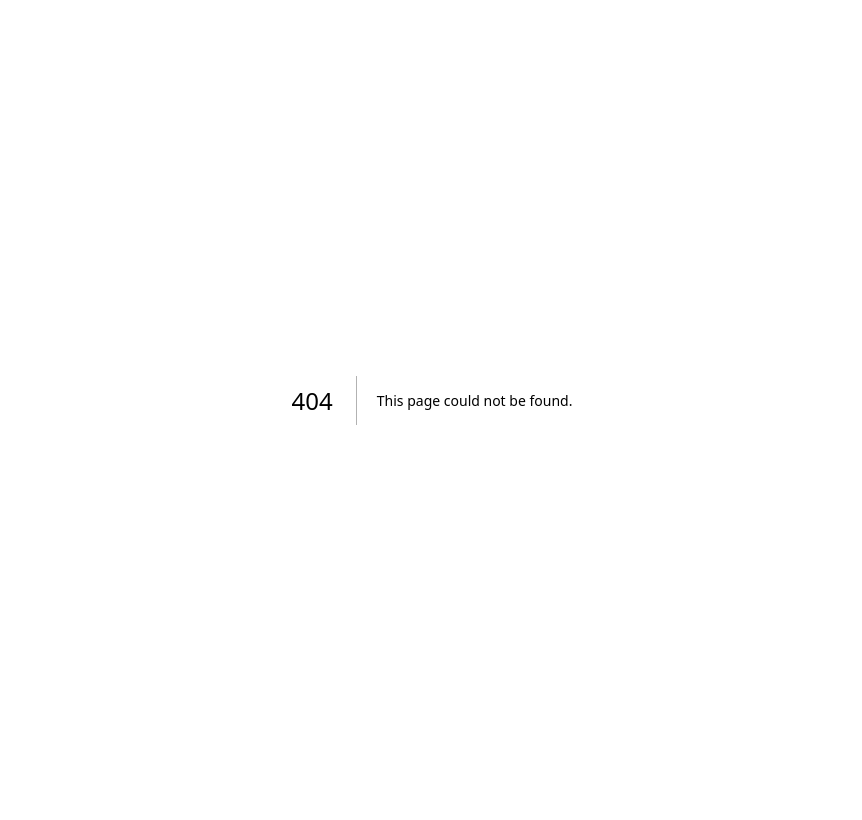
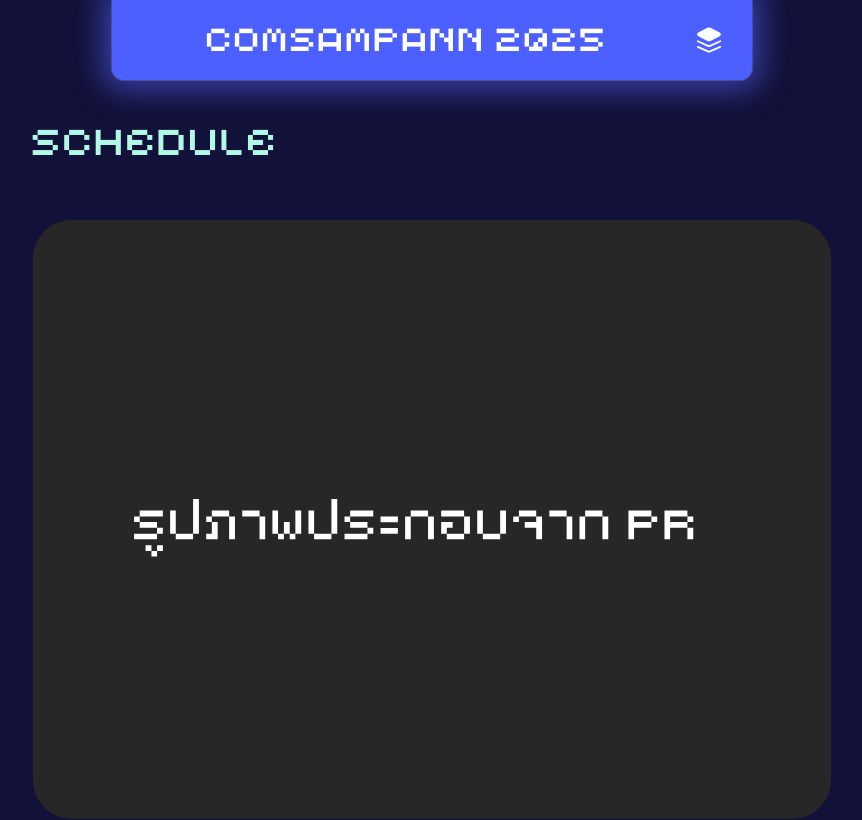
Before and after one commit to Dpyde/comsampanfrontend, a Next.js app: page /schedule in a window 1280 px wide. Before the commit this address had no page. Shown: the whole page, without its empty margins (208-1070 px from the left). Built offline with nearby package versions, Linux system fonts and the light colour scheme.

Commit message:
feat-landingPage + Schedule

```diff
--- /dev/null
+++ b/src/app/landing/page.tsx
@@ -0,0 +1,24 @@
+"use client";
+import React from 'react'
+
+const page = () => {
+  return (
+    <div className='bg-cover bg-center min-h-screen flex justify-center items-center' style={{backgroundImage: "url('/Background.svg')"}}>
+        <div className='flex flex-col text-center items-center'>
+            <div className='pixel-font text-7xl'>Welcome to</div>
+            <div className='pixel-font text-9xl'>COMSANPAN</div>
+            <div className='pixel-font text-5xl text-[#B2F8E7]'>มาเข้าร่วมงานคอมสัมพันธ์กันเถอะ</div>
+            <img className='w-120 h-90 mt-12' src="/image.png" alt="" />
+            <button className='w-86 h-[64px] pixel-font text-6xl rounded-xl bg-[#4C5FFF] mt-10 hover:bg-white hover:text-black'>Get Started</button>
+
+        </div>
+
+
+
+
+
+    </div>
+  )
+}
+
+export default page
--- /dev/null
+++ b/src/app/schedule/page.tsx
@@ -0,0 +1,18 @@
+"use client";
+import React from 'react'
+import NavBar from '../components/navbar';
+
+const page = () => {
+  return (
+    <div className='flex flex-col items-center w-full min-h-screen bg-darkblue'>
+        <NavBar />
+        <div>
+             <div className='pixel-font text-[#B2F8E7] text-[64px] lg:text-[72px] mt-25'>Schedule</div>
+            <img className=' mt-12 w-[800px] h-[600px]' src="/transport/example.svg" alt="" />
+
+        </div>
+    </div>
+  )
+}
+
+export default page
```
Also changed, not shown: public/image.png (added).
